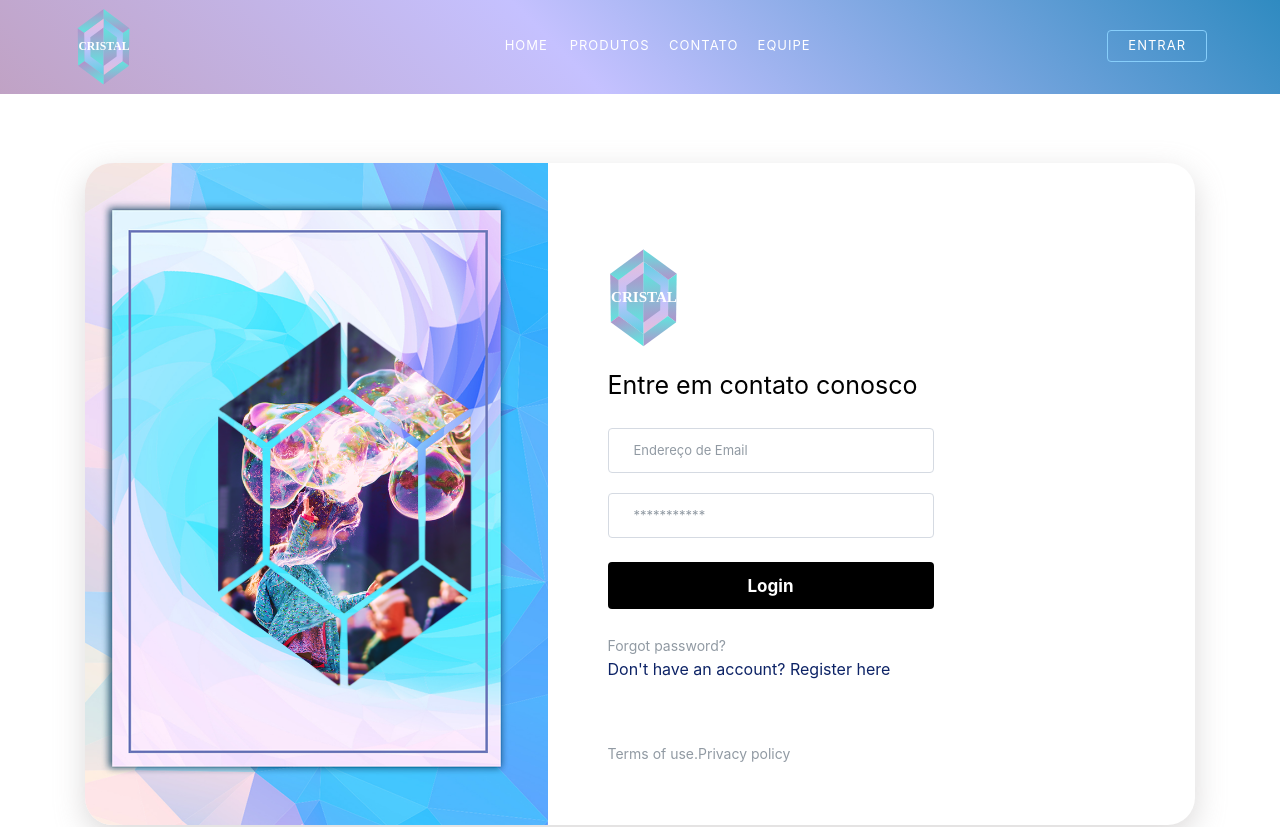
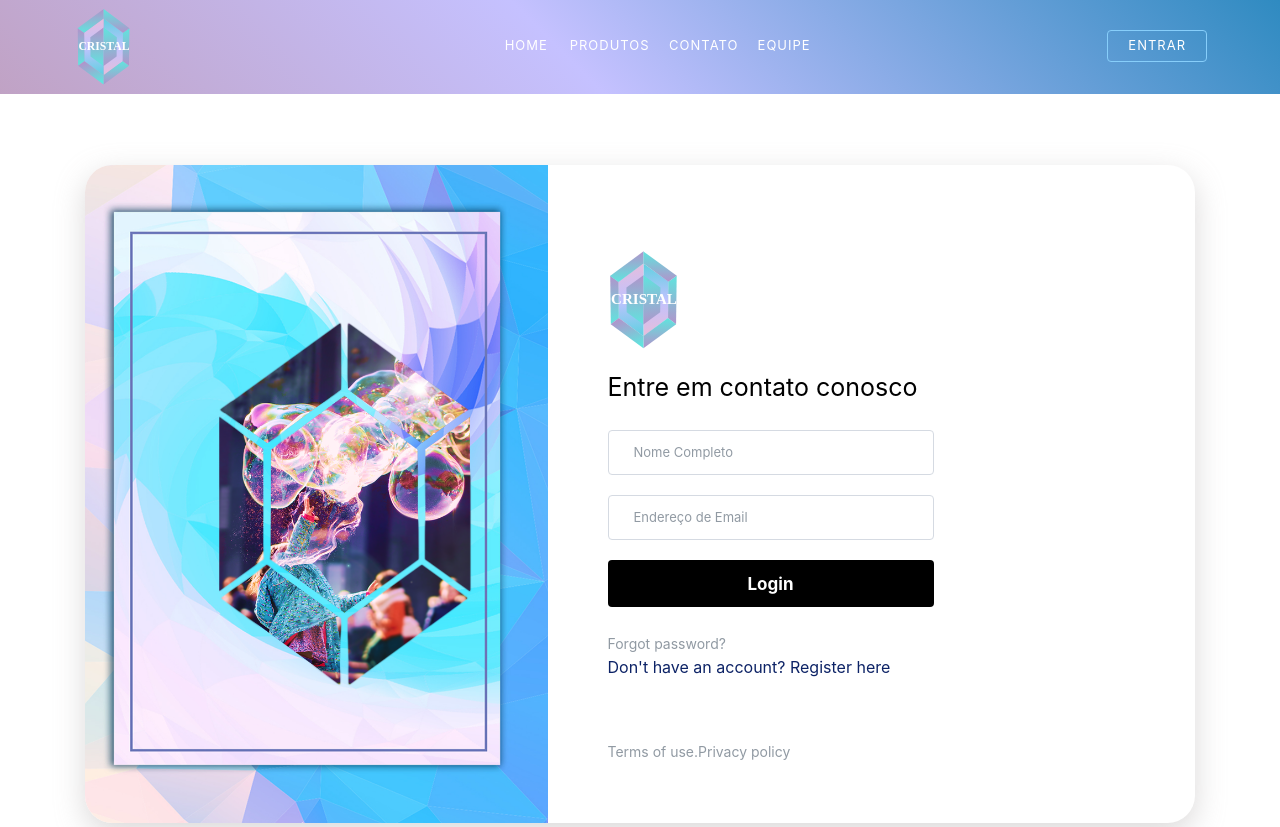
Before and after one commit to EduCFreitas/cristal-angular, an Angular app in the folder cristal/: page /contato in a window 1280 px wide. Shown: the top 827 px of the page. Built offline with nearby package versions, Linux system fonts and the light colour scheme.

Commit message:
Alteração no place holder

```diff
--- a/cristal/src/app/contato/contato.component.html
+++ b/cristal/src/app/contato/contato.component.html
@@ -13,13 +13,17 @@
             <p class="login-card-description">Entre em contato conosco</p>
             <form action="#!">
               <div class="form-group">
+                <label for="nome" class="sr-only">Nome</label>
+                <input type="text" name="text" id="text" class="form-control" placeholder="Nome Completo" required="">
+              </div>
+
+              <div class="form-group">
                 <label for="email" class="sr-only">Email</label>
                 <input type="email" name="email" id="email" class="form-control" placeholder="Endereço de Email">
               </div>
-                <div class="form-group mb-4">
-                  <label for="password" class="sr-only">Password</label>
-                  <input type="password" name="password" id="password" class="form-control" placeholder="***********">
-                </div>
+
+
+
               <input name="login" id="login" class="btn btn-block login-btn mb-4" type="button" value="Login">
             </form>
             <a href="#!" class="forgot-password-link">Forgot password?</a>
```
Lines whose indentation alone changed are shown as unchanged.
